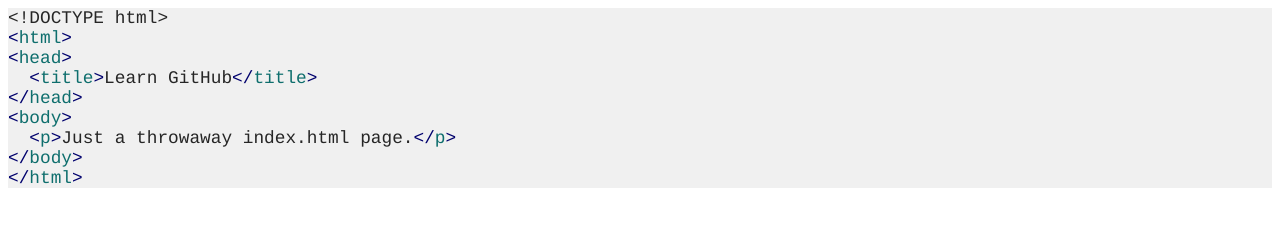
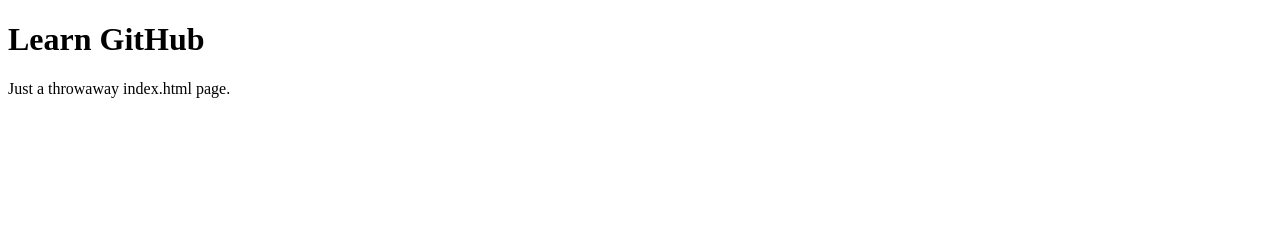
Before and after one commit to codylee02/learn-github, a plain HTML site: page index.html in a window 1280 px wide. Drawn offline with Linux system fonts and the light colour scheme.

Commit message:
made requested changes for pr

```diff
--- a/index.html
+++ b/index.html
@@ -1,28 +1,10 @@
-<!DOCTYPE html PUBLIC "-//W3C//DTD HTML 4.01//EN" "http://www.w3.org/TR/html4/strict.dtd">
-<html>
+<!DOCTYPE html>
+<html lang="en">
 <head>
-  <meta http-equiv="Content-Type" content="text/html; charset=utf-8">
-  <meta http-equiv="Content-Style-Type" content="text/css">
-  <title></title>
-  <meta name="Generator" content="Cocoa HTML Writer">
-  <meta name="CocoaVersion" content="1671.5">
-  <style type="text/css">
-    p.p1 {margin: 0.0px 0.0px 0.0px 0.0px; line-height: 22.0px; font: 17.8px Courier; color: #262626; -webkit-text-stroke: #262626; background-color: #f0f0f0}
-    p.p2 {margin: 0.0px 0.0px 0.0px 0.0px; line-height: 22.0px; font: 17.8px Courier; color: #0e6e6d; -webkit-text-stroke: #0e6e6d; background-color: #f0f0f0}
-    span.s1 {font-kerning: none}
-    span.s2 {font-kerning: none; color: #00006d; -webkit-text-stroke: 0px #00006d}
-    span.s3 {font-kerning: none; color: #0e6e6d; -webkit-text-stroke: 0px #0e6e6d}
-  </style>
+  <title>Learn GitHub</title>
 </head>
 <body>
-<p class="p1"><span class="s1">&lt;!DOCTYPE html&gt;</span></p>
-<p class="p2"><span class="s2">&lt;</span><span class="s1">html</span><span class="s2">&gt;</span></p>
-<p class="p2"><span class="s2">&lt;</span><span class="s1">head</span><span class="s2">&gt;</span></p>
-<p class="p1"><span class="s1"><span class="Apple-converted-space">  </span></span><span class="s2">&lt;</span><span class="s3">title</span><span class="s2">&gt;</span><span class="s1">Learn GitHub</span><span class="s2">&lt;/</span><span class="s3">title</span><span class="s2">&gt;</span></p>
-<p class="p2"><span class="s2">&lt;/</span><span class="s1">head</span><span class="s2">&gt;</span></p>
-<p class="p2"><span class="s2">&lt;</span><span class="s1">body</span><span class="s2">&gt;</span></p>
-<p class="p1"><span class="s1"><span class="Apple-converted-space">  </span></span><span class="s2">&lt;</span><span class="s3">p</span><span class="s2">&gt;</span><span class="s1">Just a throwaway index.html page.</span><span class="s2">&lt;/</span><span class="s3">p</span><span class="s2">&gt;</span></p>
-<p class="p2"><span class="s2">&lt;/</span><span class="s1">body</span><span class="s2">&gt;</span></p>
-<p class="p2"><span class="s2">&lt;/</span><span class="s1">html</span><span class="s2">&gt;</span></p>
+  <h1>Learn GitHub</h1>
+  <p>Just a throwaway index.html page.</p>
 </body>
 </html>
```
